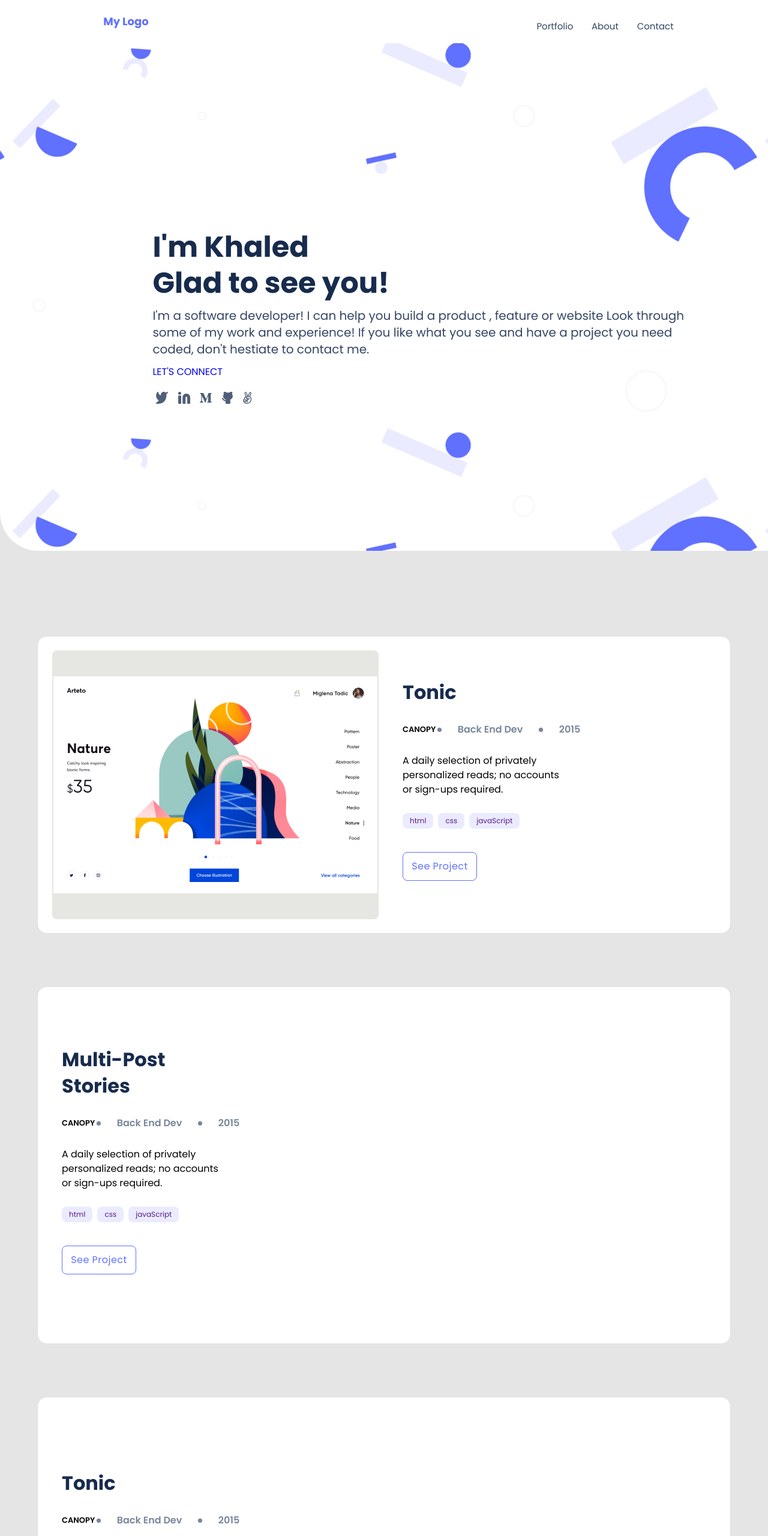
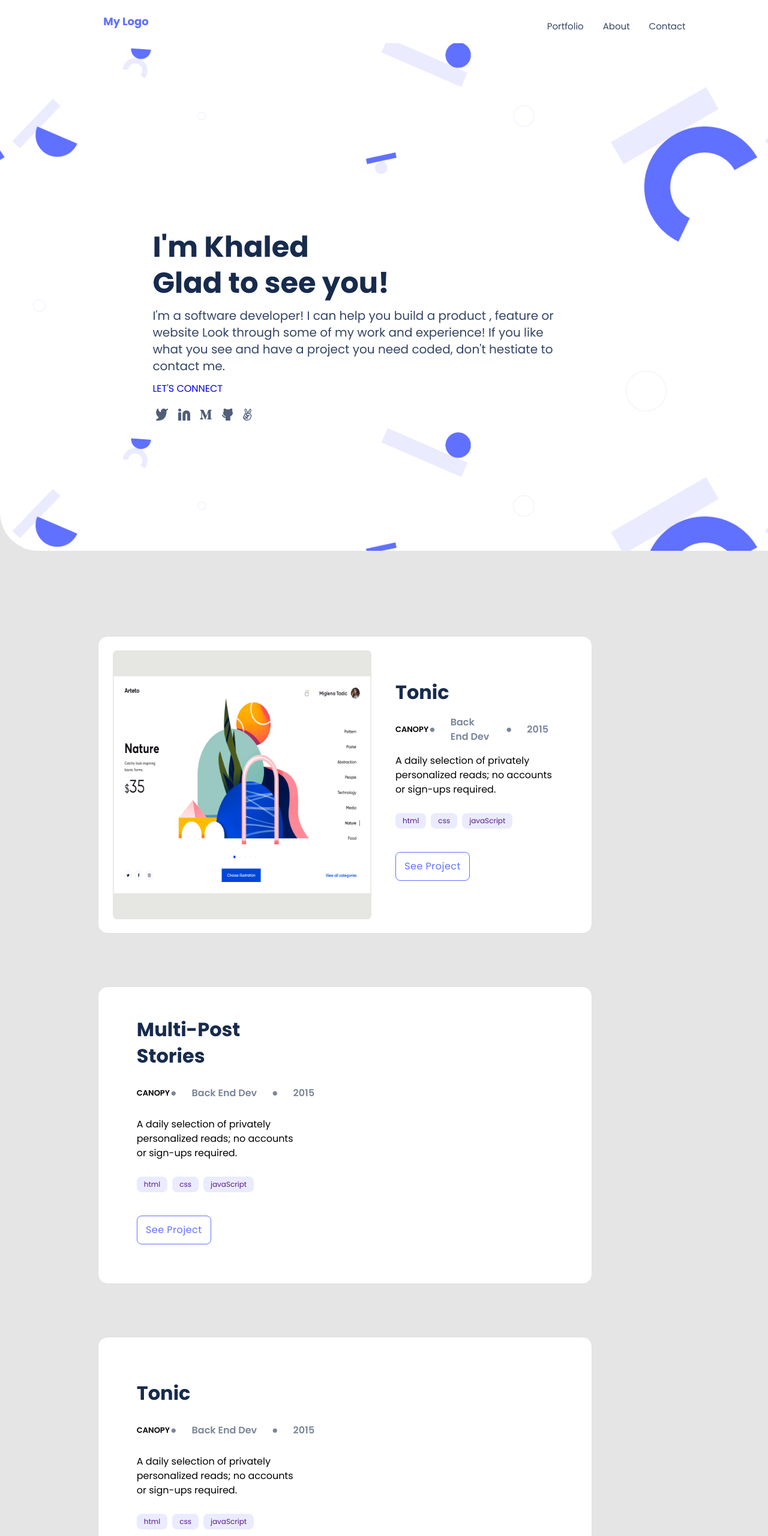
Before and after one commit to Khaled-Alaa-1/Portfolio-setup, a website: page index.html in a window 1280 px wide. Shown: the top 2560 px of the page at 60% size. Drawn offline with Linux system fonts and the light colour scheme.

Commit message:
Update style.css

```diff
--- a/style.css
+++ b/style.css
@@ -84,15 +84,13 @@ select {
 }
 
 @media (min-width: 375px) {
-  body {
-    width: 375px;
 
-  }
 }
 .my-projects{
  display: grid;
  justify-content: center;
  grid-row-gap: 88px;
+ padding-left: 24px;
 }
 
 * {
@@ -149,7 +147,6 @@ h1 {
   font-family: 'Poppins', Arial, Helvetica, sans-serif;
   margin-top: 12px;
   margin-bottom: 12px;
-  width: auto;
 }
 
 .log {
@@ -169,11 +166,10 @@ h1 {
   align-items: center;
   display: inline-block;
   background-image: url(photo/header-shapes\ mobile.png);
-  width: 100%;
-  height: 681px;
-  margin-left: auto;
+  background-repeat: no-repeat;
   background-color: #fff;
   border-bottom-left-radius: 50px;
+  padding-bottom: 136px;
 }
 
 .icons {
@@ -556,9 +552,7 @@ button:hover {
 /* desktop version //////////////////// */
 
 @media screen and (min-width: 768px) {
-  body {
-   width: 100%;
-  }
+
 .hamburger-icon{
   display: none;
 }
@@ -573,10 +567,10 @@ header{
 }
 
 .header-links{
-  width: 259px ;
-  margin-right: 142px;
+  gap: 8px;
+  margin-right: 9.8%;
   margin-top: 15px;
-  display: inline-flex;
+  display: flex;
   text-align: center;
   justify-content: space-around;
   align-items: center;
@@ -615,23 +609,35 @@ header{
   font-size: 20px;
   line-height: 28px;
   font-weight: 400;
-  width: 920px;
+  width: 63.8%;
 }
 .Tonic-1{
   height: 496px;
-  width: 1156px;
+  width: 80.3%;
   display: flex;
   flex-direction:row ;
   padding: 24px;
 }
 .Tonic-2{
-  width: 1156px;
+  height: 496px;
+  width: 80.3%;
+  display: flex;
+  flex-direction:row ;
+  padding: 24px;
 }
 .Tonic-3{
-  width: 1156px;
+  height: 496px;
+  width: 80.3%;
+  display: flex;
+  flex-direction:row ;
+  padding: 24px;
 }
 .Tonic-4{
-  width: 1156px;
+  height: 496px;
+  width: 80.3%;
+  display: flex;
+  flex-direction:row ;
+  padding: 24px;
 }
 .Project-img{
   display: none;
```
